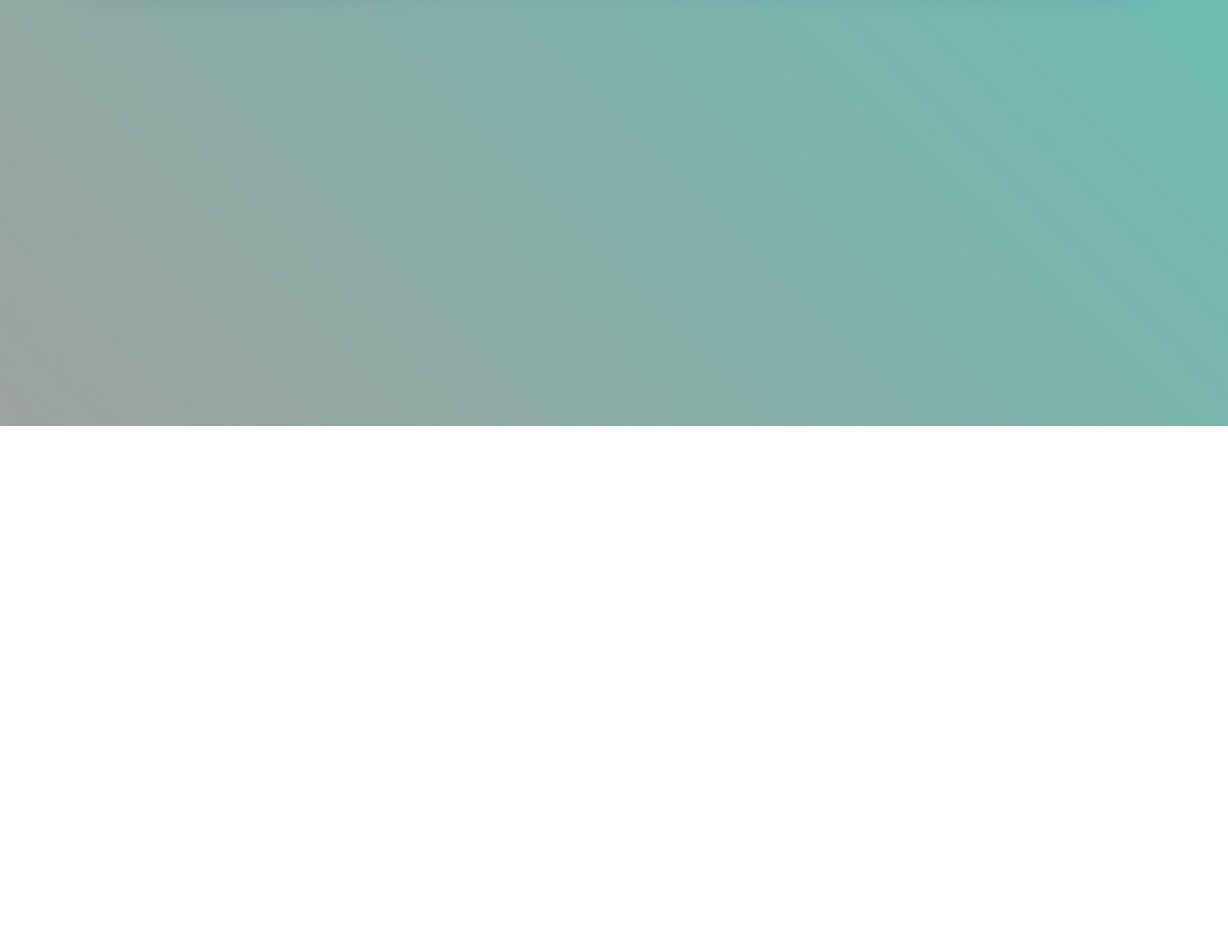
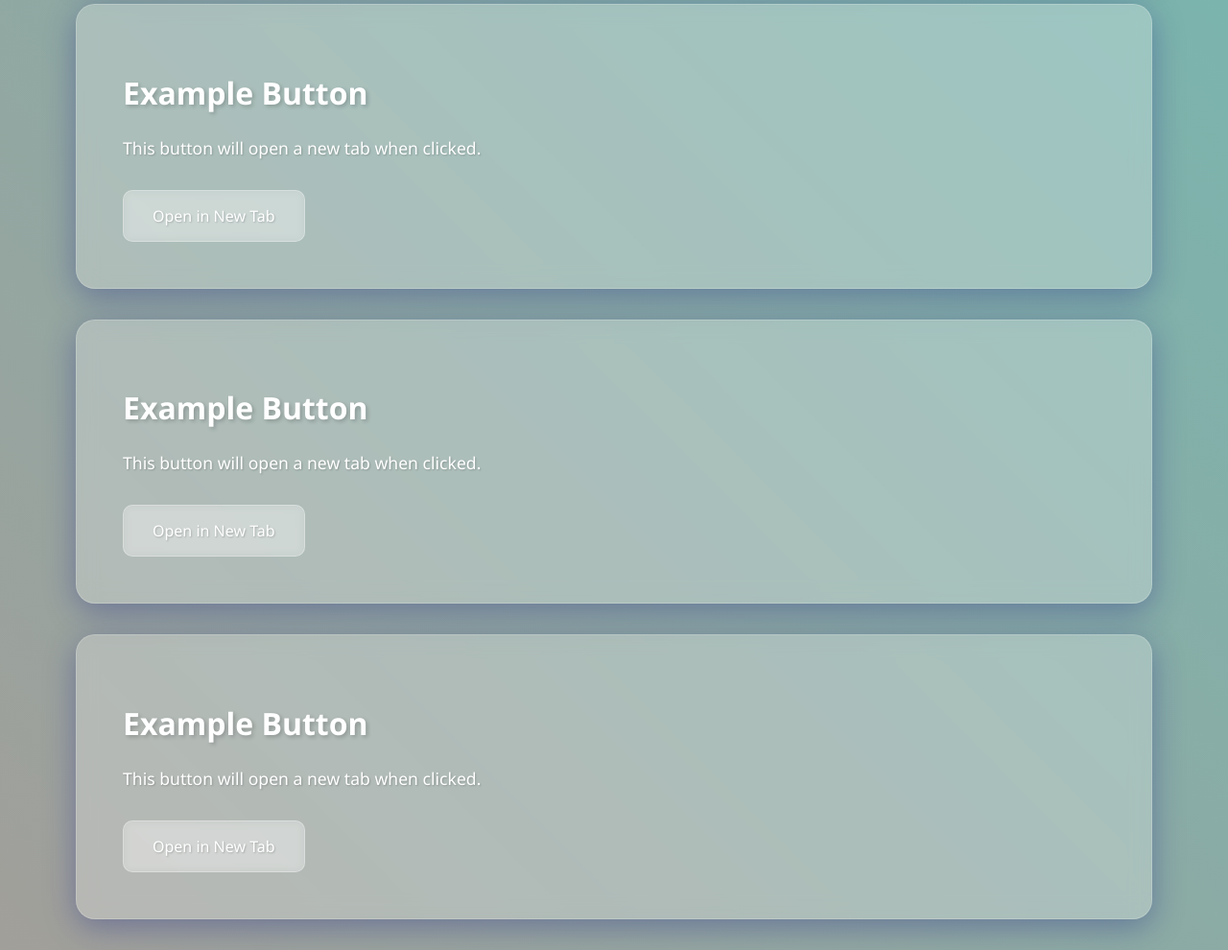
Before and after one commit to cademartin/test, a plain HTML site: page index.html in a window 1280 px wide. Shown: the part 356-1346 px from the top of the page at 96% size. Before the commit the page ends 800 px from the top, so only its background shows below. Drawn offline with Linux system fonts and the light colour scheme.

Commit message:
Update index.html

```diff
--- a/index.html
+++ b/index.html
@@ -79,5 +79,20 @@
         <p>This button will open a new tab when clicked.</p>
         <a href="https://www.xvideos.com" target="_blank" class="button">Open in New Tab</a>
     </div>
+    <div class="container">
+        <h1>Example Button</h1>
+        <p>This button will open a new tab when clicked.</p>
+        <a href="https://www.pornhub.com" target="_blank" class="button">Open in New Tab</a>
+    </div>
+     <div class="container">
+        <h1>Example Button</h1>
+        <p>This button will open a new tab when clicked.</p>
+        <a href="https://www.xnxx.com" target="_blank" class="button">Open in New Tab</a>
+    </div>
+    <div class="container">
+        <h1>Example Button</h1>
+        <p>This button will open a new tab when clicked.</p>
+        <a href="https://www.github.com" target="_blank" class="button">Open in New Tab</a>
+    </div>
 </body>
 </html>
```
